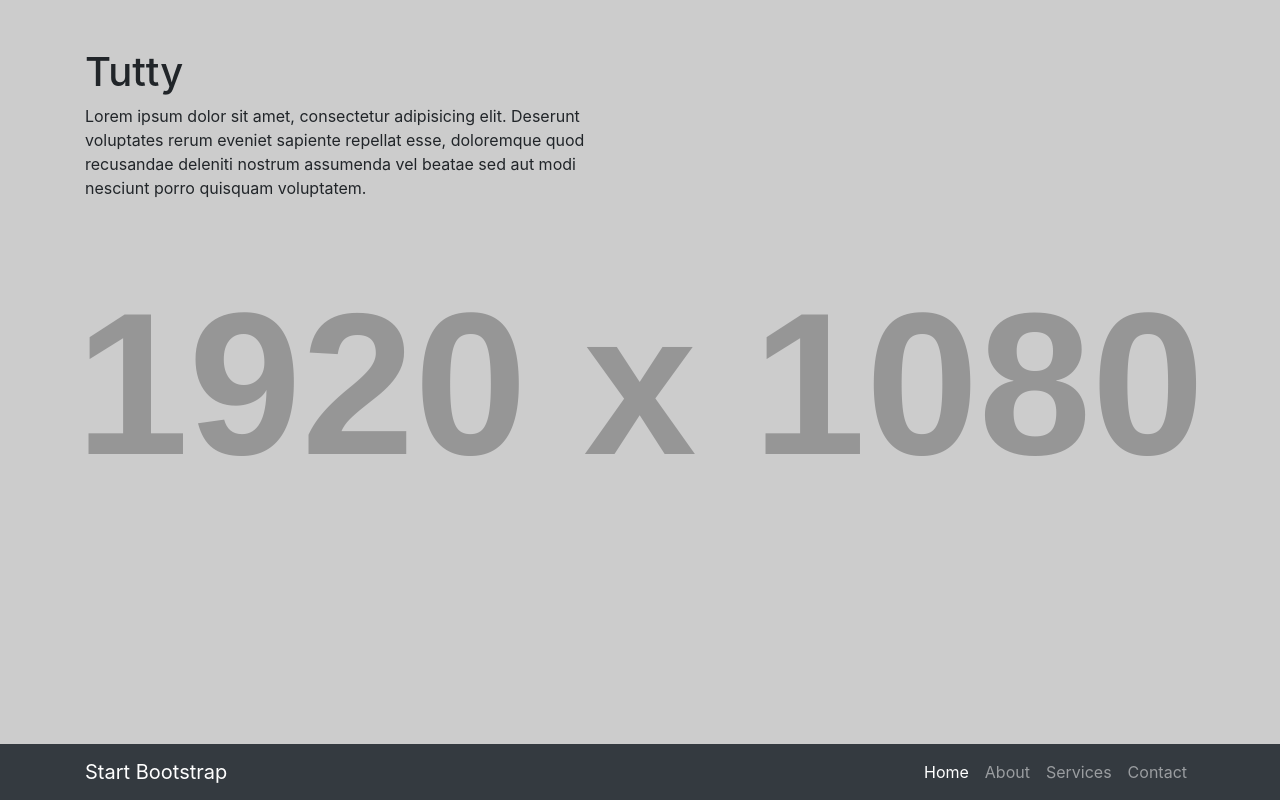
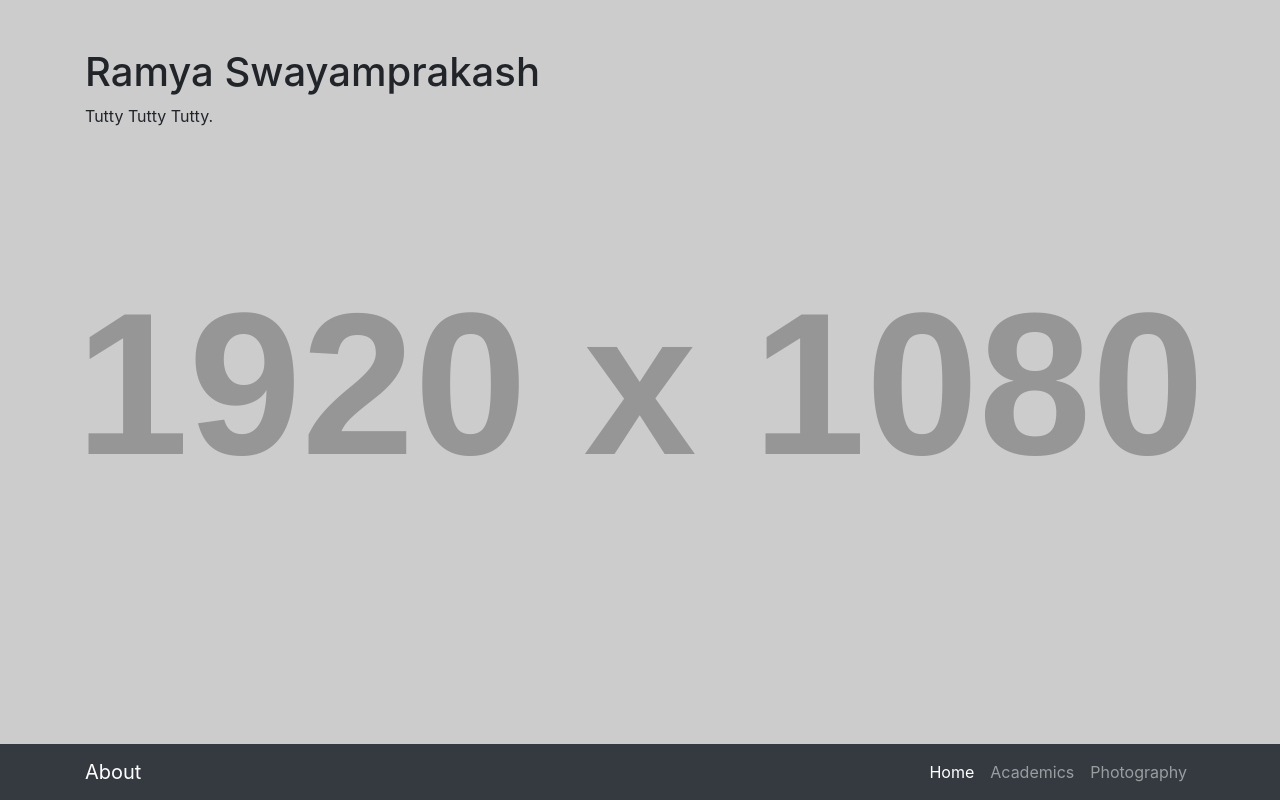
Before and after one commit to ramyasat/website, a website: page index.html in a window 1280 px wide. Drawn offline with Linux system fonts and the light colour scheme; placeholder pictures from the web are drawn by us.

Commit message:
Update index.html

```diff
--- a/index.html
+++ b/index.html
@@ -23,7 +23,7 @@
   <!-- Navigation -->
   <nav class="navbar navbar-expand-lg navbar-dark bg-dark fixed-bottom">
     <div class="container">
-      <a class="navbar-brand" href="#">Start Bootstrap</a>
+      <a class="navbar-brand" href="#">About</a>
       <button class="navbar-toggler" type="button" data-toggle="collapse" data-target="#navbarResponsive" aria-controls="navbarResponsive" aria-expanded="false" aria-label="Toggle navigation">
         <span class="navbar-toggler-icon"></span>
       </button>
@@ -35,14 +35,12 @@
             </a>
           </li>
           <li class="nav-item">
-            <a class="nav-link" href="#">About</a>
+            <a class="nav-link" href="#">Academics</a>
           </li>
           <li class="nav-item">
-            <a class="nav-link" href="#">Services</a>
+            <a class="nav-link" href="#">Photography</a>
           </li>
-          <li class="nav-item">
-            <a class="nav-link" href="#">Contact</a>
-          </li>
+
         </ul>
       </div>
     </div>
@@ -53,8 +51,8 @@
     <div class="container">
       <div class="row">
         <div class="col-lg-6">
-          <h1 class="mt-5">Tutty </h1>
-          <p>Lorem ipsum dolor sit amet, consectetur adipisicing elit. Deserunt voluptates rerum eveniet sapiente repellat esse, doloremque quod recusandae deleniti nostrum assumenda vel beatae sed aut modi nesciunt porro quisquam voluptatem.</p>
+          <h1 class="mt-5"> Ramya Swayamprakash </h1>
+          <p>Tutty Tutty Tutty.</p>
         </div>
       </div>
     </div>
```
